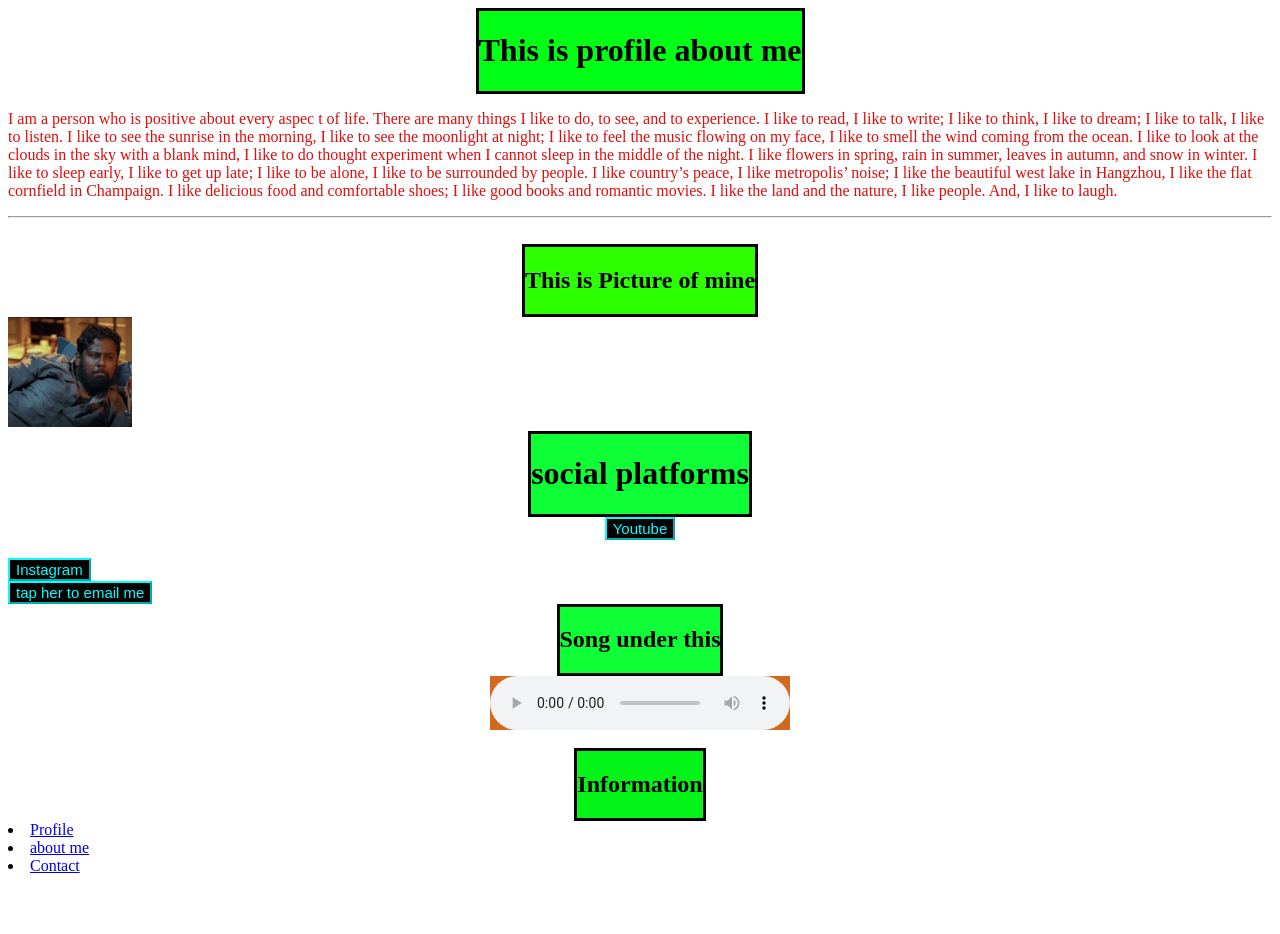
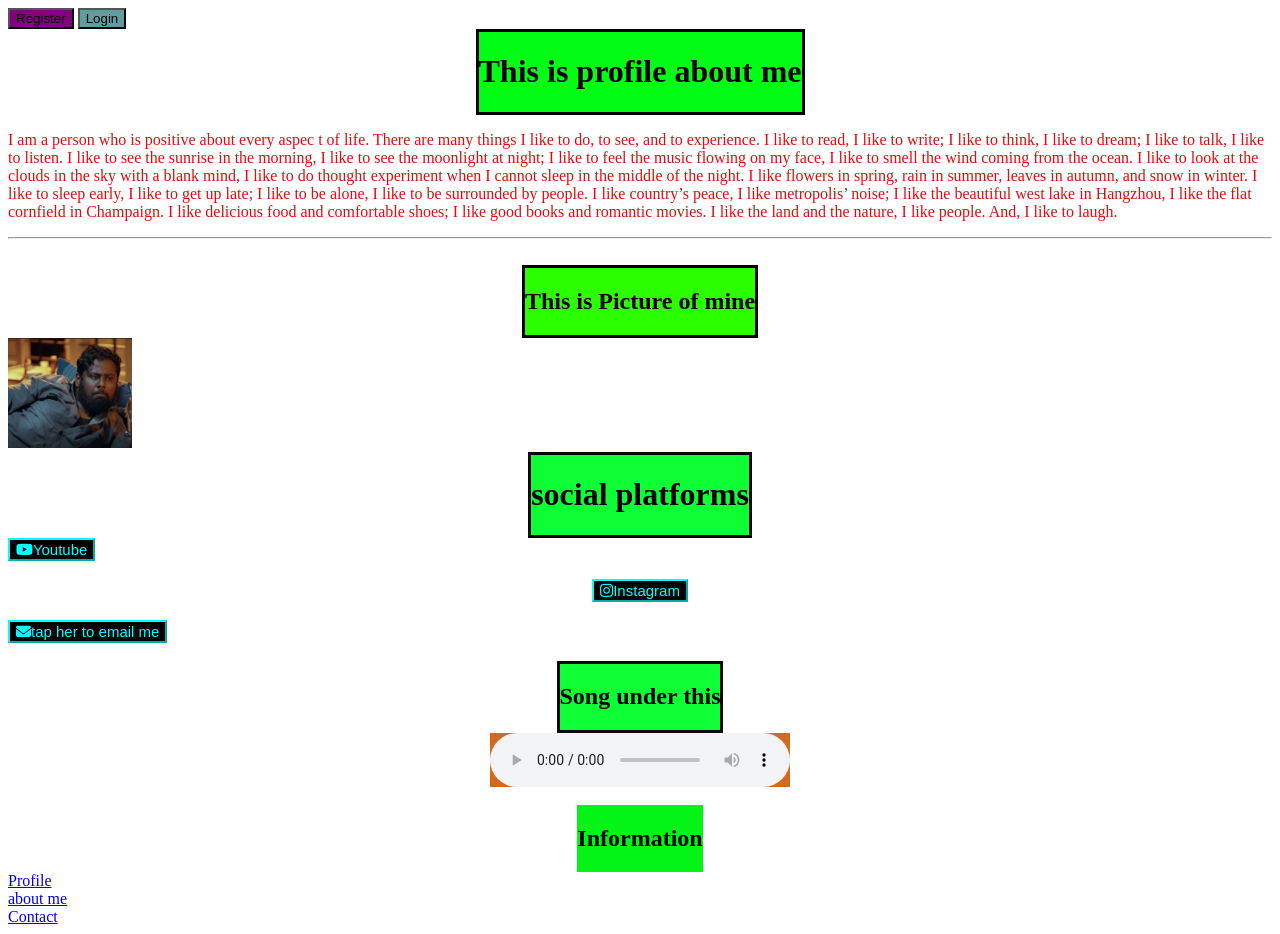
Before and after one commit to JANKOOUNNI/MY-WEBSITE, a plain HTML site: page index.html in a window 1280 px wide. Before the commit the page ends 883 px from the top, so only its background shows below. Drawn offline with Linux system fonts and the light colour scheme.

Commit message:
Add files via upload

```diff
--- a/index.html
+++ b/index.html
@@ -4,9 +4,14 @@
         <link rel="icon" type="image/jpg" href="header.jpg">
         <title>Aswin K Anil</title>
         <link rel="stylesheet" href="style.css">
+        <link rel="stylesheet" href="https://cdnjs.cloudflare.com/ajax/libs/font-awesome/6.5.2/css/all.min.css" integrity="sha512-SnH5WK+bZxgPHs44uWIX+LLJAJ9/2PkPKZ5QiAj6Ta86w+fsb2TkcmfRyVX3pBnMFcV7oQPJkl9QevSCWr3W6A==" crossorigin="anonymous" referrerpolicy="no-referrer" />
     </head>
     <body>
-        <div class="head"><header class="p0" style="background-color: rgb(0, 255, 21);">
+        <div class="login">
+            <button  class="login0" style="background-color:purple">Register</button>
+            <button class="login1" style=" background-color: cadetblue;">Login</button>
+        </div>
+       <div class="main"><div class="head"><header class="p0" style="background-color: rgb(0, 255, 21);">
         <h1>This is profile about me</h1></div>
         </header>
         <p class="p1">I am a person who is positive about every aspec t of life. There are many things I like to do, to see, and to experience. I like to read, I like to write; I like to think, I like to dream; I like to talk, I like to listen. I like to see the sunrise in the morning, I like to see the moonlight at night; I like to feel the music flowing on my face, I like to smell the wind coming from the ocean. I like to look at the clouds in the sky with a blank mind, I like to do thought experiment when I cannot sleep in the middle of the night. I like flowers in spring, rain in summer, leaves in autumn, and snow in winter. I like to sleep early, I like to get up late; I like to be alone, I like to be surrounded by people. I like country’s peace, I like metropolis’ noise; I like the beautiful west lake in Hangzhou, I like the flat cornfield in Champaign. I like delicious food and comfortable shoes; I like good books and romantic movies. I like the land and the nature, I like people. And, I like to laugh.</p>
@@ -17,32 +22,32 @@
             </header>
         <img src="source/me.png"
         width="124" height="110">
-        <div class="sp"><header class="sp1" style="  background-color: rgb(15, 255, 55);">
+        <div class="sp"><header  class="sp1" style="  background-color: rgb(15, 255, 55);">
         <h1>social platforms</h1>
     </header></div>
-       <div class="insta"> <a href="https://www.youtube.com/@Jankoo_24"
+       <div class="youtube"><a href="https://www.youtube.com/@Jankoo_24"
             target="_black"
             title="Gose to youtube">
-            <button style="font-size:15px; background-color: black; border-color: aqua; color: aqua;"  >Youtube</button>
+            <button style="font-size:15px; background-color: black; border-color: aqua; color: aqua;"><i class="fa-brands fa-youtube"></i>Youtube</button>
         </a></div>
 
         <br>
 
-        <a href="https://www.instagram.com/jankoo_24"
+        <div class="insta"><a href="https://www.instagram.com/jankoo_24"
             target="_blank"
             title="Gose to instagram">
-            <button style="font-size:15px; background-color: black; border-color: aqua; color: aqua;"  >Instagram
+            <button style="font-size:15px; background-color: black; border-color: aqua; color: aqua;"  ><i class="fa-brands fa-instagram"></i>Instagram
 
             </button>
-        </a>
+        </a></div>
 
          <br>
 
-        <A href="mailto:jankoounni@gmail.com"
+        <div class="mail"><A href="mailto:jankoounni@gmail.com"
             target="_blank"
             title="going to emial">
-            <button style="font-size:15px; background-color: black; border-color: aqua; color: aqua;"  >tap her to email me</button>
-        </A>
+            <button style="font-size:15px; background-color: black; border-color: aqua; color: aqua;"><i class="fa-solid fa-envelope"></i>tap her to email me</button>
+        </A></div>
 
          <br>
 
@@ -54,12 +59,14 @@
         </a>
 
          <br>
-          <div class="in"><header style="background-color: rgb(2, 245, 22);" class="s2"><h2> Information</h2></header></div>
+          <div class="in"><header style="background-color: rgb(2, 245, 22); border-style: sol\;" ><h2> Information</h2></header></div>
 
-       <li><a href="profile.html"  title=" going">Profile</a></li>
-        <li><a href="aboutme.html" >about me</a></li>
-        <li><a href="contact.html">Contact</a></li>
+       <a href="profile.html"  title=" going">Profile</a>
+       <br>
+        <a href="aboutme.html" >about me</a>
+        <br>
+        <a href="contact.html">Contact</a>
 
-
+           </div>
     </body>
 </html>
```
